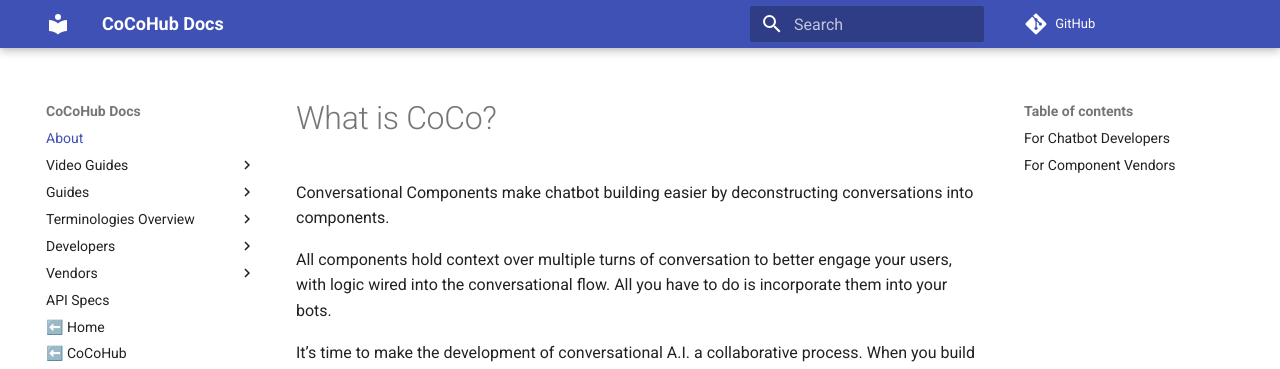
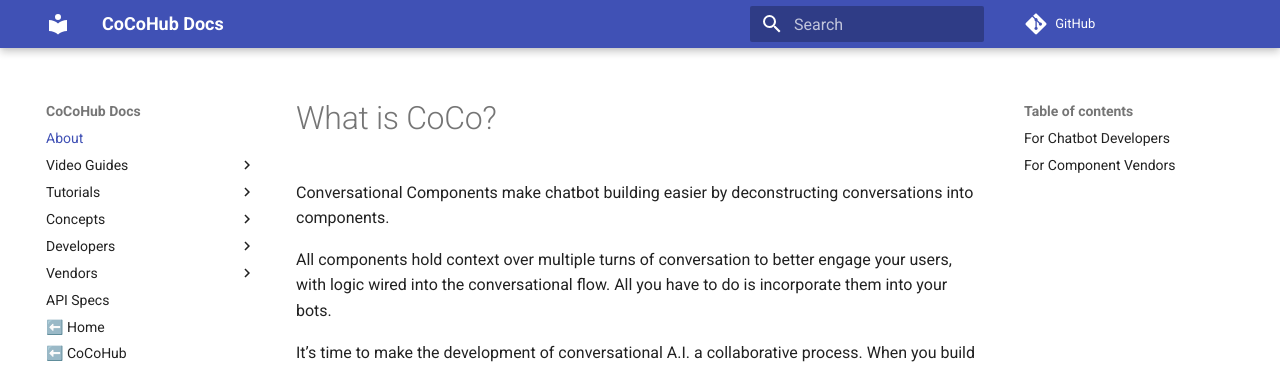
Before and after one commit to ConversationalComponents/docs, an MkDocs documentation site: the page built from docs/index.md, in a window 1280 px wide. Shown: the top 369 px of the page. Built offline with MkDocs 1.6.1 and Material for MkDocs 9.7.7, drawn with Linux system fonts in a browser that asks for light colours; comment, search, counter and statistics services are not loaded.

Commit message:
change guides to tuts + concepts for consistency with other projects

```diff
--- a/mkdocs.yml
+++ b/mkdocs.yml
@@ -5,10 +5,10 @@
     - CoCoHub: tutorials/videos.md
     - Developers: tutorials/developer_videos.md
     - Vendors: tutorials/authors_videos.md
-  - Guides:
+  - Tutorials:
       - Incorporate a component to Dialogflow with fulfillment: tutorials/plug_coco_component_inside_dialogflow_conversation
       - Calling a CoCo from Dialogflow(externally): tutorials/use_a_component_with_dialogflow_external
-  - Terminologies Overview:
+  - Concepts:
 #      - Agents, Goals, State, and Actions: concepts/goals.md
       - Conversational Component: concepts/convcomp.md
       - Context: concepts/context.md
```
